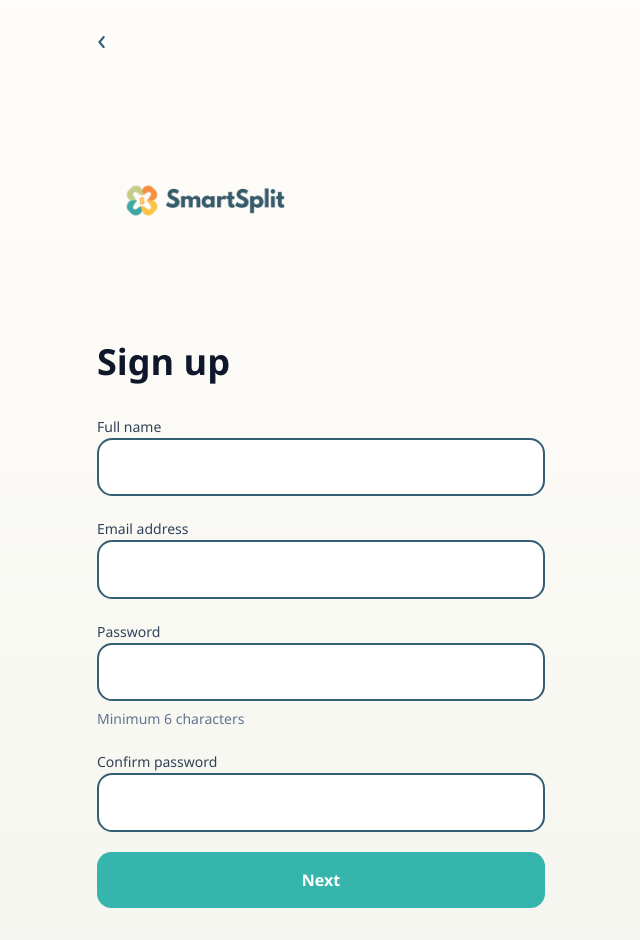
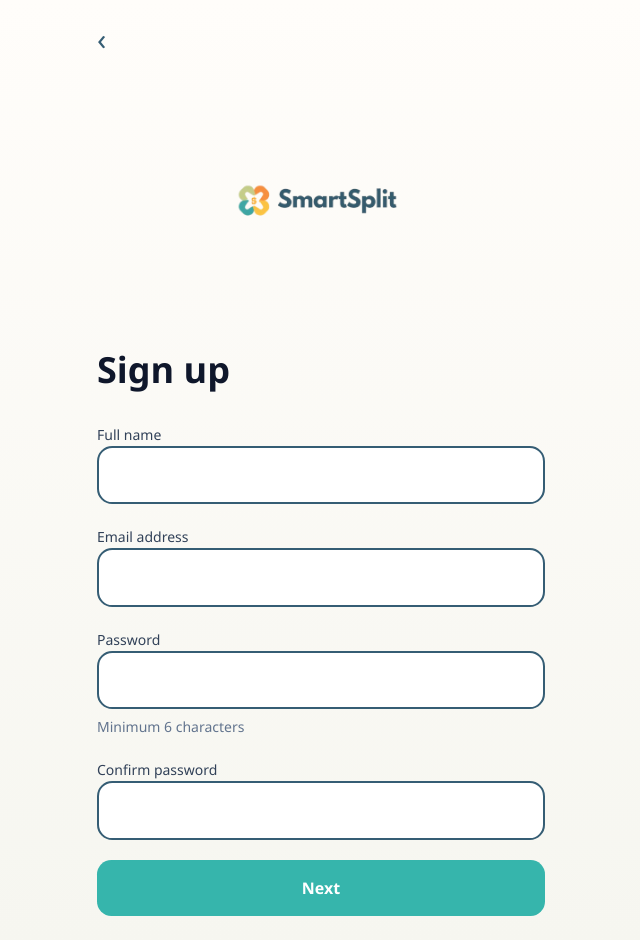
Before and after one commit to TanujDonkal/SmartSplit, a React (Vite) app in the folder client/: page /register in a window 1280 px wide. Shown: the whole page, without its empty margins (319-959 px from the left). Built offline with nearby package versions, Linux system fonts and the light colour scheme; no server answers.

Commit message:
branding: center logo on auth screens

```diff
--- a/client/src/pages/Home.tsx
+++ b/client/src/pages/Home.tsx
@@ -9,7 +9,7 @@ export default function Home() {
         <img
           src="/smartsplit-logo.png"
           alt="SmartSplit"
-          className="mb-5 h-auto w-full max-w-[19rem] object-contain"
+          className="mx-auto mb-5 h-auto w-full max-w-[19rem] object-contain"
         />
         <p className="mt-3 max-w-xs text-base leading-7 text-slate-500">
           Track shared bills, split group expenses, and settle up with a flow that feels clear on mobile first.
--- a/client/src/pages/Login.tsx
+++ b/client/src/pages/Login.tsx
@@ -49,7 +49,7 @@ export default function Login() {
         <img
           src="/smartsplit-logo.png"
           alt="SmartSplit"
-          className="mb-8 h-auto w-full max-w-[14rem] object-contain"
+          className="mx-auto mb-10 h-auto w-full max-w-[14rem] object-contain"
         />
         <h1 className="mb-8 text-4xl font-semibold text-slate-900">Log in</h1>
 
--- a/client/src/pages/Register.tsx
+++ b/client/src/pages/Register.tsx
@@ -56,7 +56,7 @@ export default function Register() {
         <img
           src="/smartsplit-logo.png"
           alt="SmartSplit"
-          className="mb-8 h-auto w-full max-w-[14rem] object-contain"
+          className="mx-auto mb-10 h-auto w-full max-w-[14rem] object-contain"
         />
         <h1 className="mb-8 text-4xl font-semibold text-slate-900">Sign up</h1>
 
```
